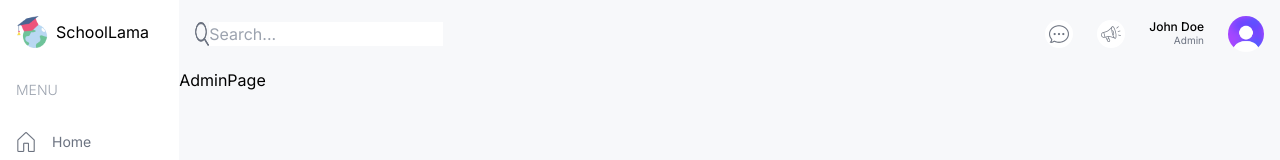
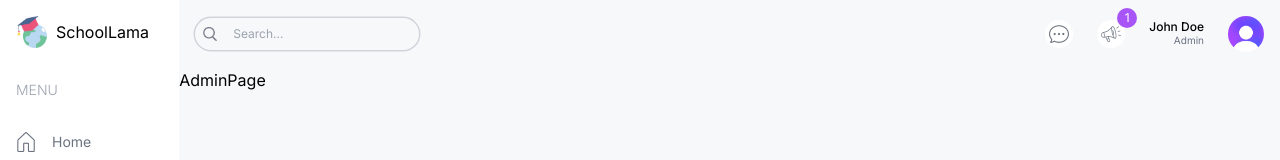
Before and after one commit to JeanCarlos80s/next-school-dashboard, a Next.js app: page /admin in a window 1280 px wide. Shown: the top 160 px of the page. Built offline with nearby package versions, Linux system fonts and the light colour scheme.

Commit message:
Styling search input

```diff
--- a/src/components/Navbar.tsx
+++ b/src/components/Navbar.tsx
@@ -4,17 +4,18 @@
   return (
     <div className='flex items-center justify-between p-4'>
       {/* SEARCH BAR */}
-      <div className="hidden md:flex">
+      <div className="hidden md:flex items-center gap-2 text-xs rounded-full ring-[1.5px] ring-gray-300 px-2">
         <Image src="/search.png" alt="" width={14} height={14} />
-        <input type="text" placeholder="Search..." />
+        <input type="text" className="w-[200px] p-2 bg-transparent outline-none" placeholder="Search..." />
       </div>
       {/* ICONS AND USER */}
-      <div className="flex items-center gap-6">
+      <div className="flex items-center gap-6 justify-end w-full">
         <div className="bg-white rounded-full w-7 h-7 flex items-center justify-center cursor-pointer">
           <Image src="/message.png" alt="" width={20} height={20} />
         </div>
-        <div className="bg-white rounded-full w-7 h-7 flex items-center justify-center cursor-pointer">
+        <div className="bg-white rounded-full w-7 h-7 flex items-center justify-center cursor-pointer relative">
           <Image src="/announcement.png" alt="" width={20} height={20} />
+          <div className="absolute -top-3 -right-3 w-5 h-5 flex items-center justify-center bg-purple-500 text-white rounded-full text-xs">1</div>
         </div>
         <div className="flex flex-col">
           <span className="text-xs leading-3 font-medium">John Doe</span>
```
